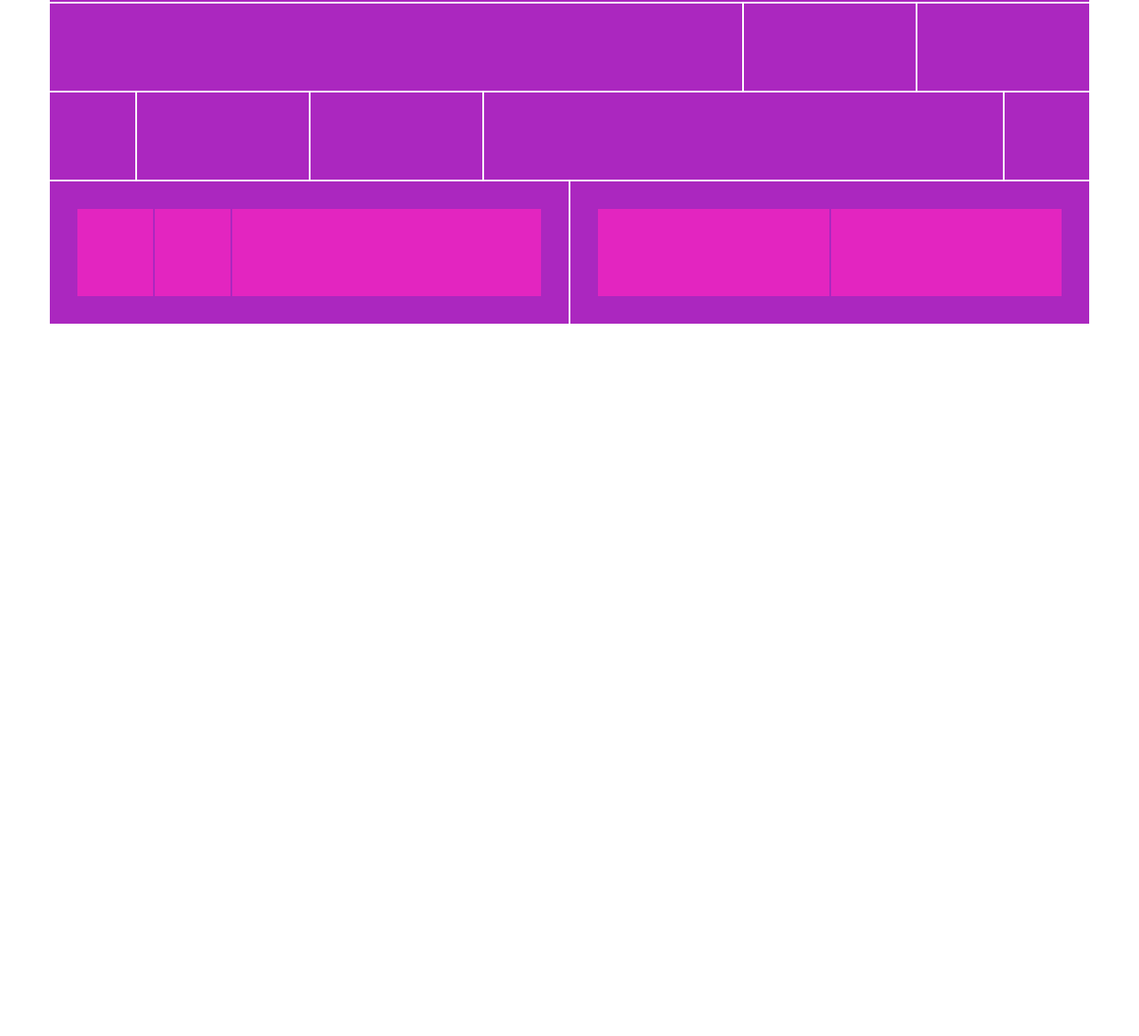
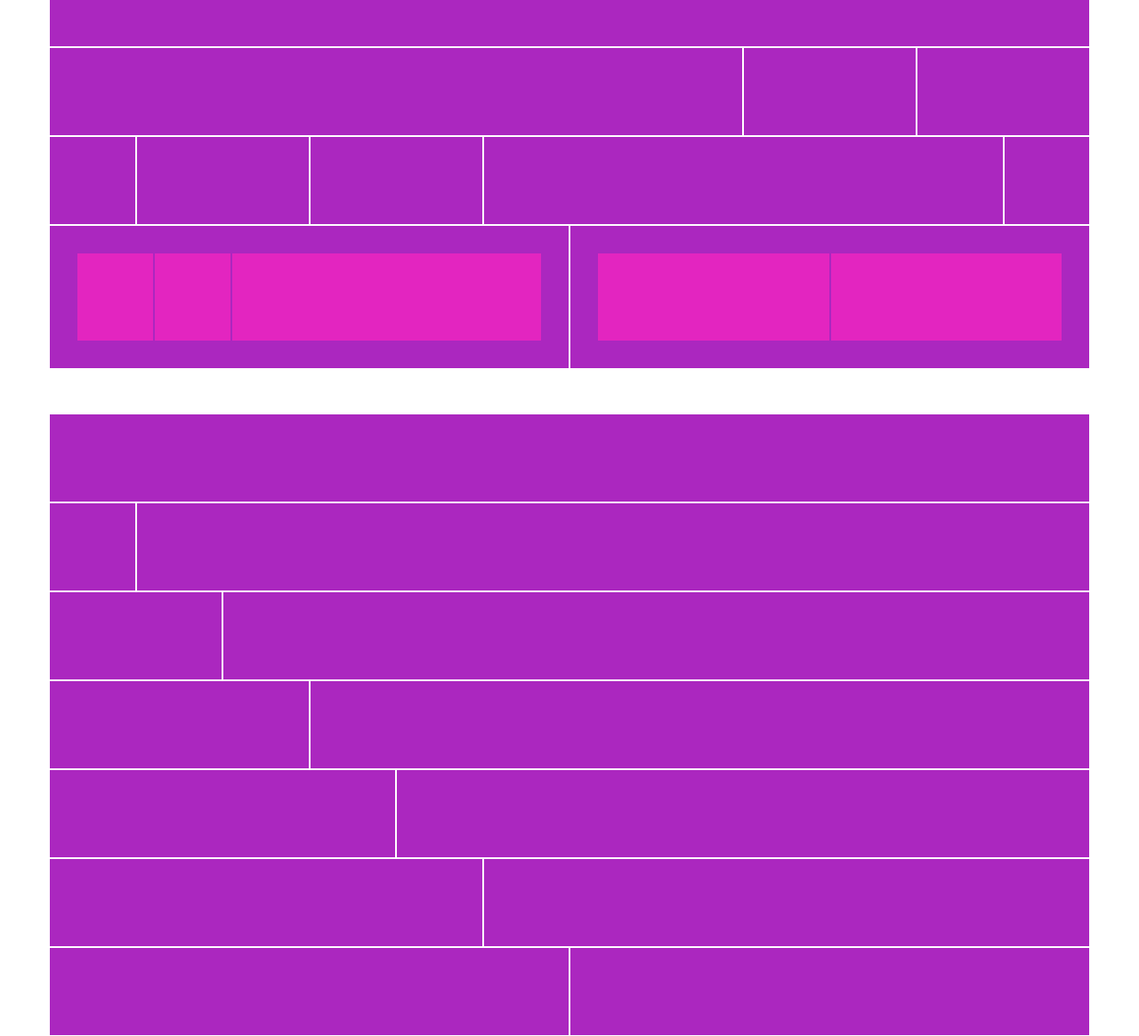
Before and after one commit to 0Daviduo0/html-css-12bool, a plain HTML site: page index.html in a window 1280 px wide. Shown: the part 297-1462 px from the top of the page at 89% size. Before the commit the page ends 800 px from the top, so only its background shows below. Drawn offline with Linux system fonts and the light colour scheme.

Commit message:
2nd part done

```diff
--- a/css/style.css
+++ b/css/style.css
@@ -1,4 +1,8 @@
 /* debug rules */
+.container{
+    margin-top: 50px;
+}
+
 [class*="col"] {
     background-color: rgb(171, 39, 191);
     border: solid 1px rgb(255, 255, 255);
--- a/index.html
+++ b/index.html
@@ -15,6 +15,8 @@
 </head>
 <body>
 
+
+    <!-- 1st part -->
 <div class="container">
     <div class="row">
         <div class="col-1">
@@ -128,6 +130,71 @@
             </div>
         </div>
     </div>
+</div>
+
+
+    <!-- 2nd part -->
+<div class="container">
+    <div class="row">
+        <div class="col-12">
+
+        </div>
+    </div>
+
+    <div class="row">
+        <div class="col-1">
+
+        </div>
+        <div class="col-11">
+
+        </div>
+    </div>
+
+    <div class="row">
+        <div class="col-2">
+
+        </div>
+        <div class="col-10">
+
+        </div>
+    </div>
+
+    <div class="row">
+        <div class="col-3">
+
+        </div>
+        <div class="col-9">
+
+        </div>
+    </div>
+
+    <div class="row">
+        <div class="col-4">
+
+        </div>
+        <div class="col-8">
+
+        </div>
+    </div>
+
+    <div class="row">
+        <div class="col-5">
+
+        </div>
+        <div class="col-7">
+
+        </div>
+    </div>
+
+    <div class="row">
+        <div class="col-6">
+
+        </div>
+        <div class="col-6">
+
+        </div>
+    </div>
+</div>
 
 
 
@@ -145,7 +212,7 @@
 
 
 
-</div>
+
 
 
 
```
